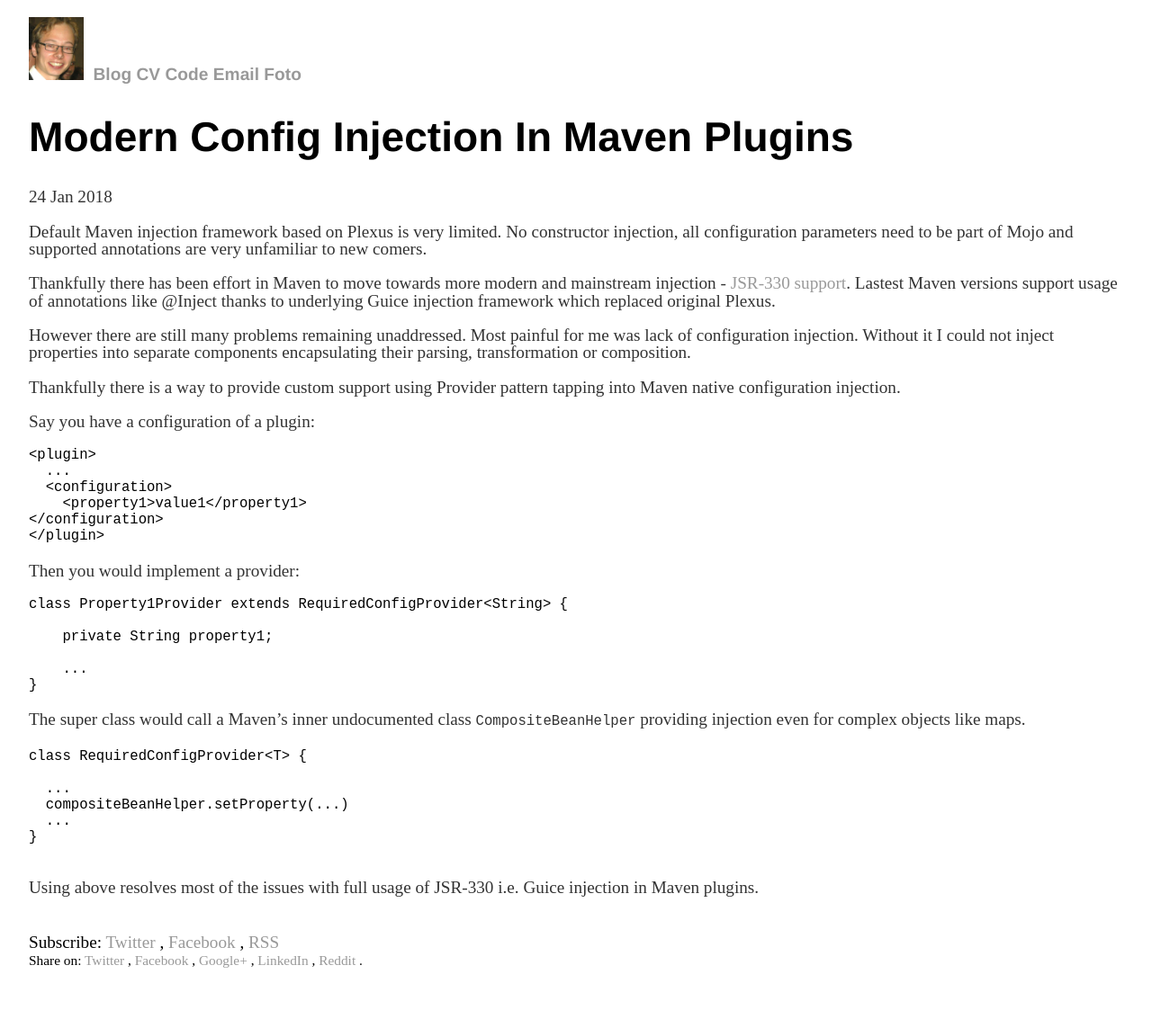
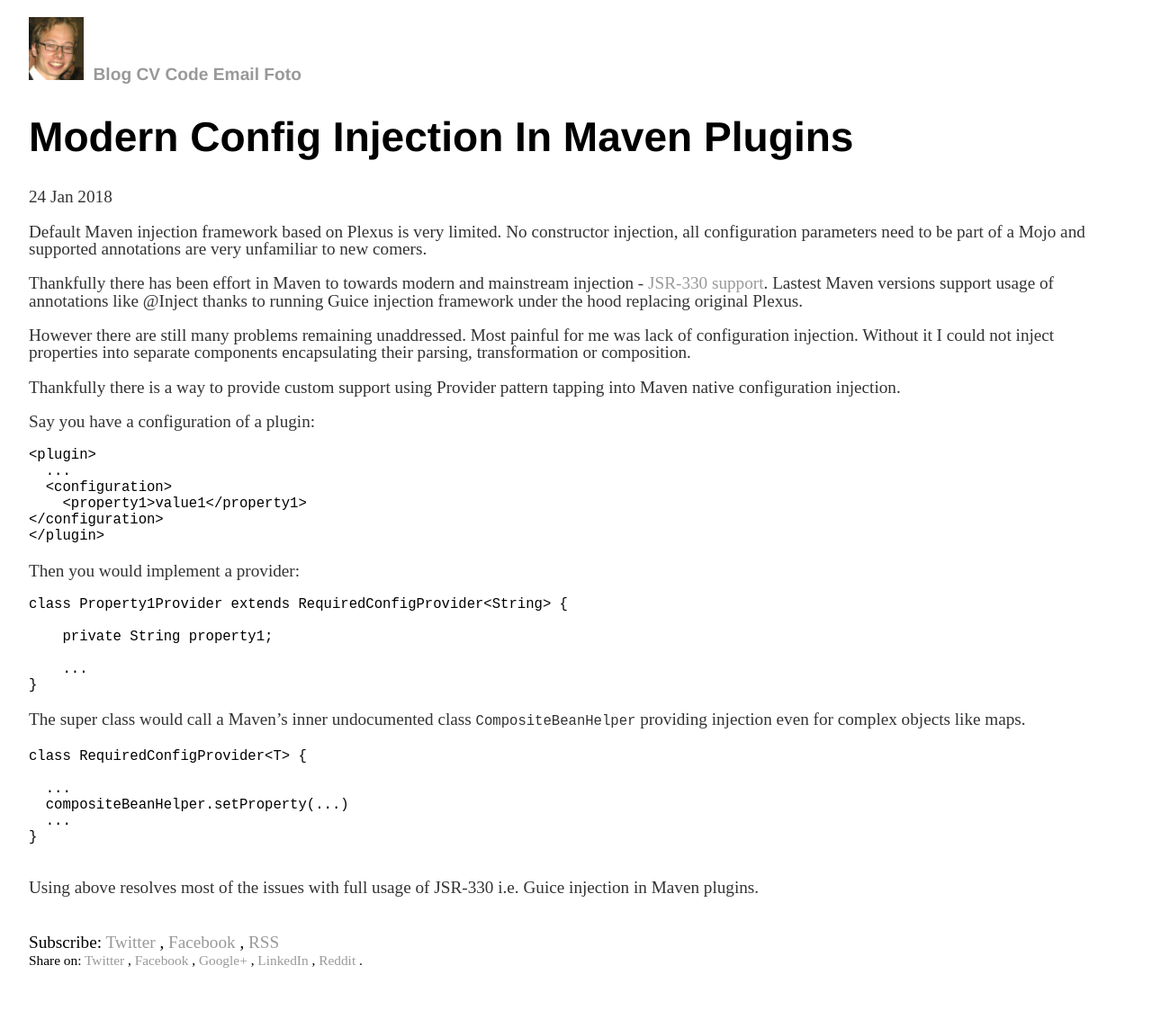
Before and after one commit to vackosar/vackosar.github.io, a Jekyll site: the page built from _posts/2018-01-24-Modern-Config-Injection-In-Maven-Plugins.md, in a window 1280 px wide. Shown: the whole page at 90% size. Built offline with Jekyll 4.4.1, drawn with Linux system fonts in a browser that asks for light colours; comment, search, counter and statistics services are not loaded.

Commit message:
Maven injection

```diff
--- a/_posts/2018-01-24-Modern-Config-Injection-In-Maven-Plugins.md
+++ b/_posts/2018-01-24-Modern-Config-Injection-In-Maven-Plugins.md
@@ -4,9 +4,9 @@
 date: 2018-01-24
 ---
 
-Default Maven injection framework based on Plexus is very limited. No constructor injection, all configuration parameters need to be part of Mojo and supported annotations are very unfamiliar to new comers.
+Default Maven injection framework based on Plexus is very limited. No constructor injection, all configuration parameters need to be part of a Mojo and supported annotations are very unfamiliar to new comers.
 
-Thankfully there has been effort in Maven to move towards more modern and mainstream injection - [JSR-330 support](https://maven.apache.org/maven-jsr330.html). Lastest Maven versions support usage of annotations like @Inject thanks to underlying Guice injection framework which replaced original Plexus.
+Thankfully there has been effort in Maven to towards modern and mainstream injection - [JSR-330 support](https://maven.apache.org/maven-jsr330.html). Lastest Maven versions support usage of annotations like @Inject thanks to running Guice injection framework under the hood replacing original Plexus.
 
 However there are still many problems remaining unaddressed. Most painful for me was lack of configuration injection. Without it I could not inject properties into separate components encapsulating their parsing, transformation or composition.
 
```
